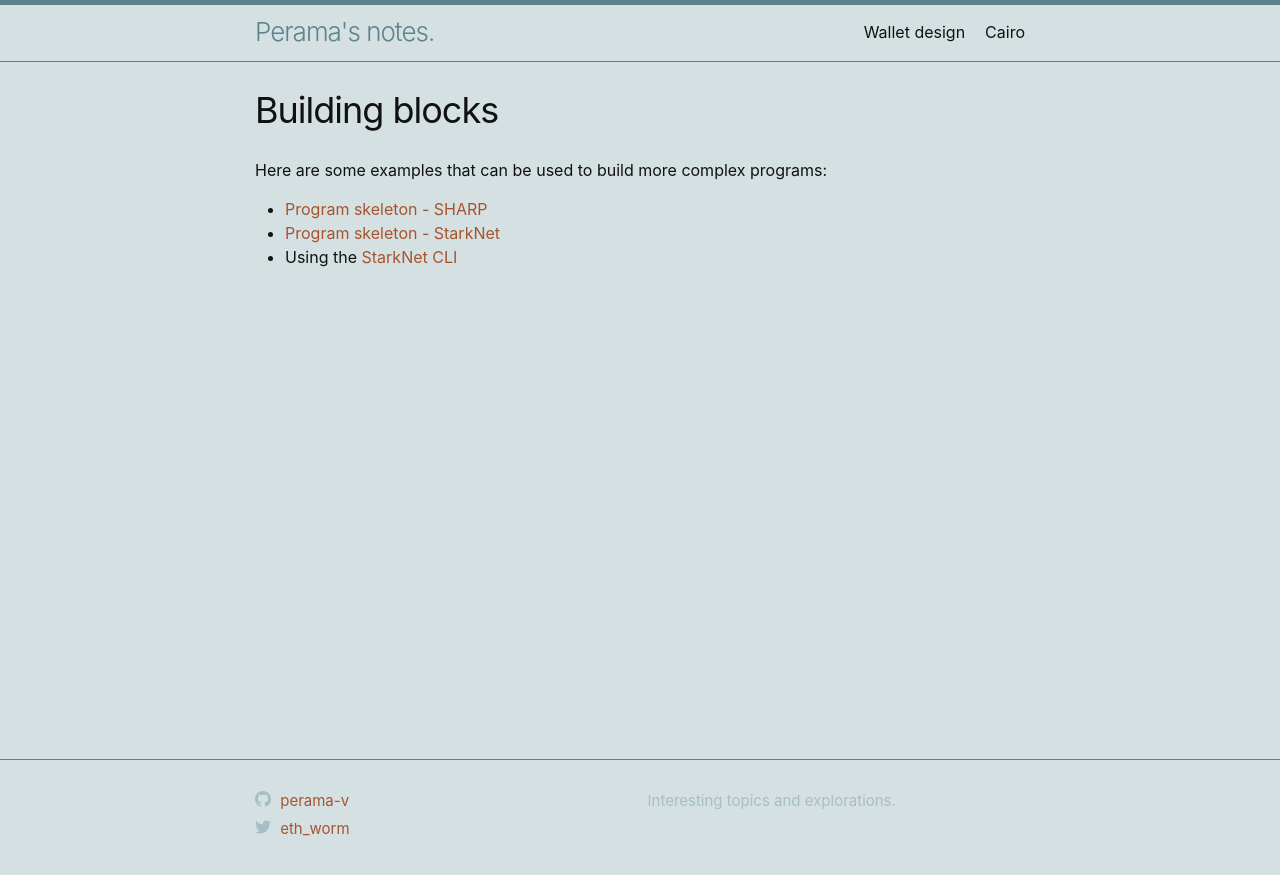
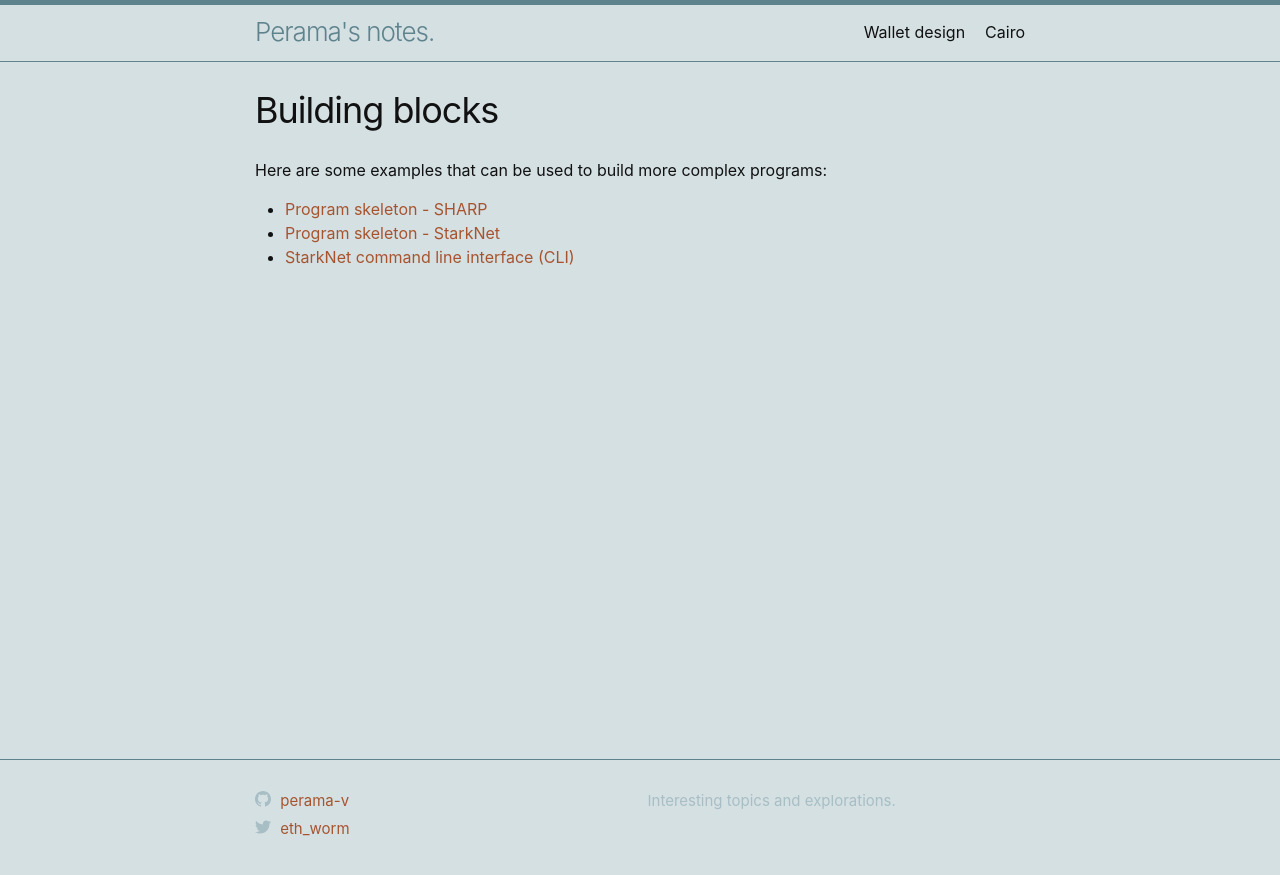
Before and after one commit to perama-v/perama-v.github.io, a Jekyll site: the page built from docs/cairo/building_blocks.md, in a window 1280 px wide. Shown: the top 875 px of the page. Built offline with Jekyll 4.4.1, drawn with Linux system fonts in a browser that asks for light colours.

Commit message:
Formatting

```diff
--- a/docs/cairo/building_blocks.md
+++ b/docs/cairo/building_blocks.md
@@ -9,4 +9,4 @@
 
 - [Program skeleton - SHARP](examples/building_blocks/skeleton/program_sharp.md)
 - [Program skeleton - StarkNet](examples/building_blocks/skeleton/program_starknet.md)
-- Using the [StarkNet CLI]({{ site.baseurl }}{% link cairo/starknet_cli.md %})
+- [StarkNet command line interface (CLI)]({{ site.baseurl }}{% link cairo/starknet_cli.md %})
```
Also changed, not shown: docs/cairo/starknet_cli.md (line endings or trailing spaces).
